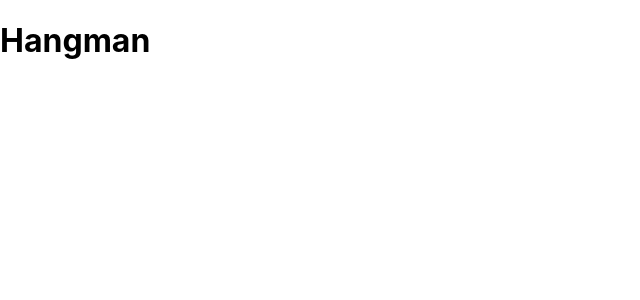
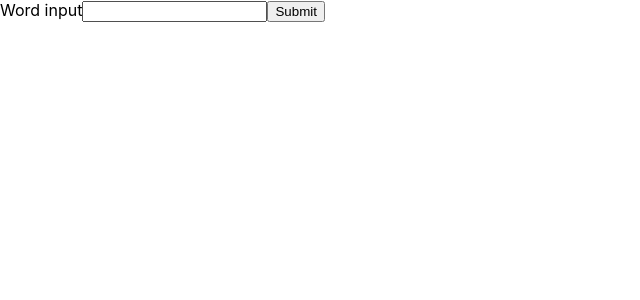
Before and after one commit to Purritzo/tiktok-project, a React (Create React App) app: page / in a window 1280 px wide. Shown: the top 300 px of the page, without its empty margins (0-640 px from the left). Built offline with nearby package versions, Linux system fonts and the light colour scheme.

Commit message:
Updated App.js to import name prompt form

```diff
--- a/src/App.js
+++ b/src/App.js
@@ -1,10 +1,10 @@
-import logo from './logo.svg';
-import Hangman from './components/Hangman.js'
+//import logo from './logo.svg';
+import NameForm from './Zach-part.js';
 
 function App() {
   return (
     <div className="App">
-        <Hangman />
+        <NameForm />
     </div>
   );
 }
```
